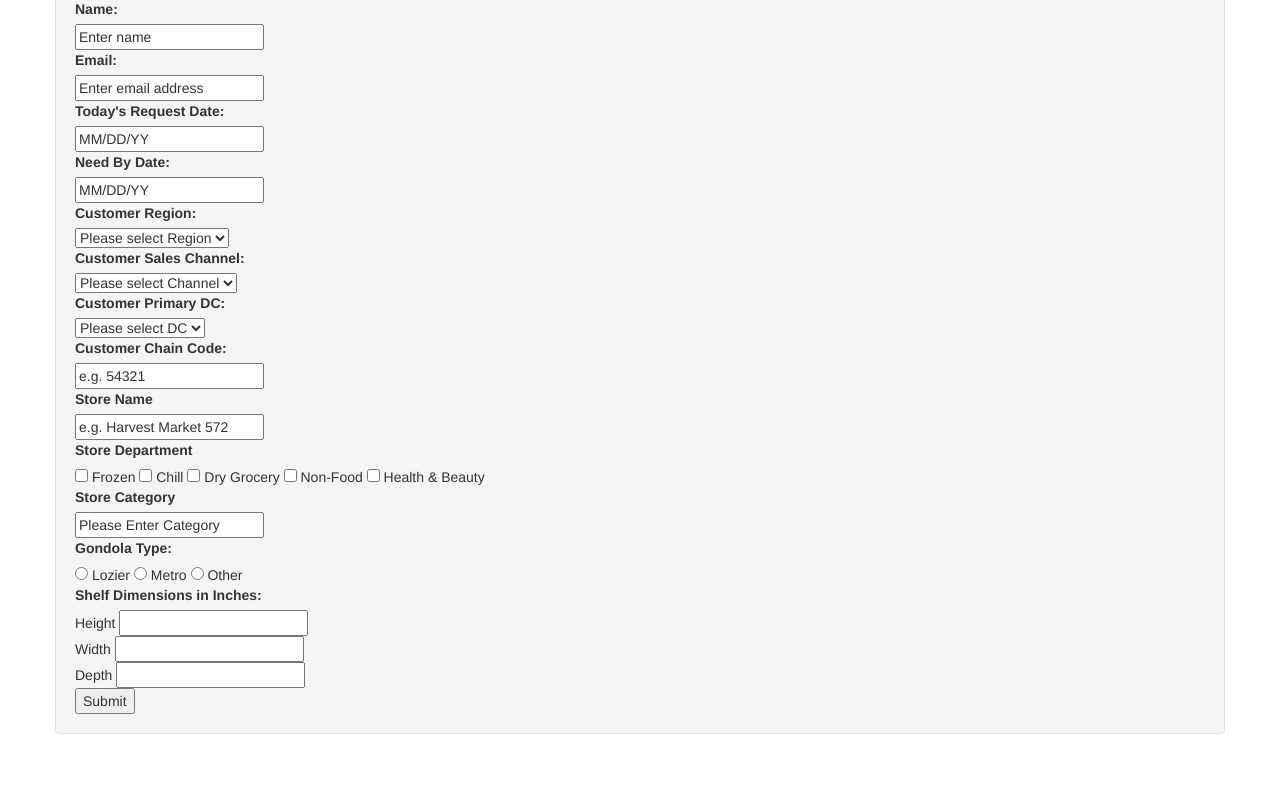
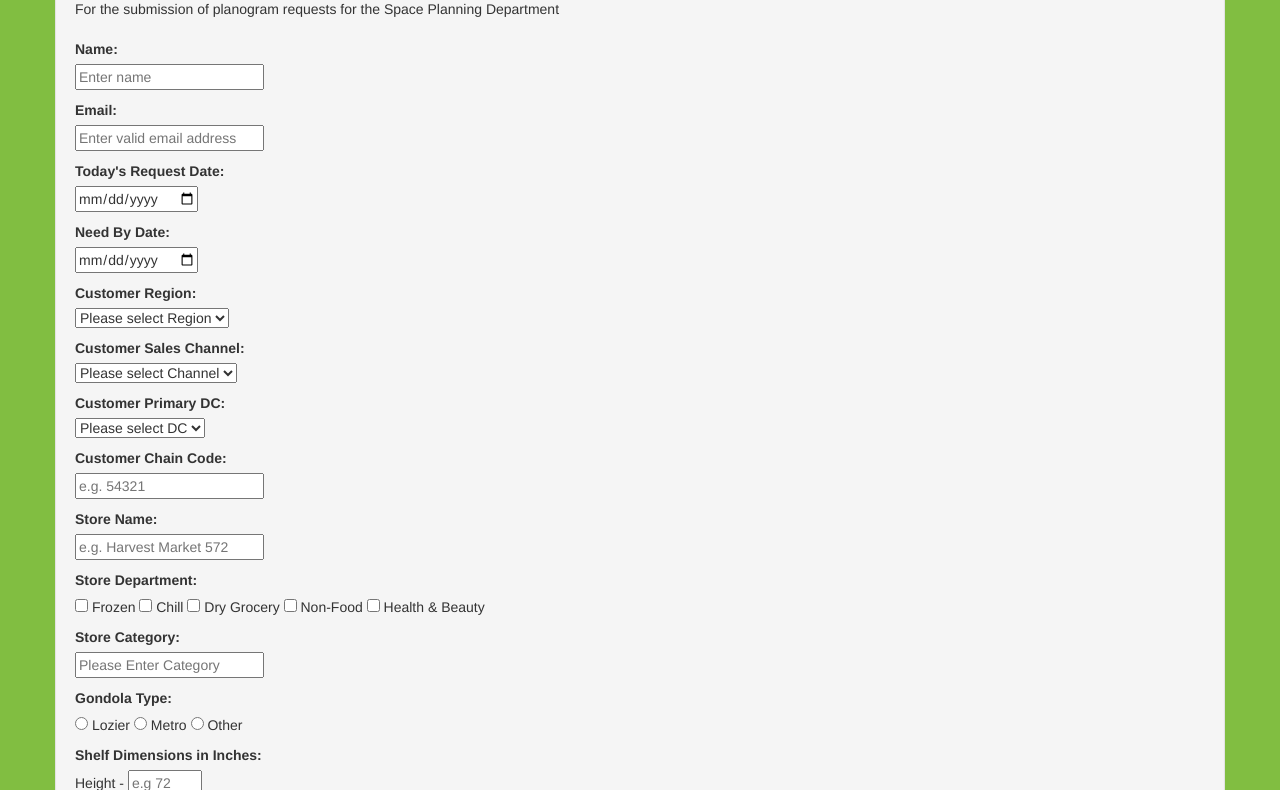
Before and after one commit to MrOolong/betafccsurvey, a plain HTML site: page html/index.html in a window 1280 px wide. Shown: the part 116-906 px from the top of the page. Before the commit the page ends 870 px from the top, so only its background shows below. Drawn offline with Linux system fonts and the light colour scheme.

Commit message:
Updates to index.html and css file. Creation of submission.html

```diff
--- a/html/index.html
+++ b/html/index.html
@@ -11,27 +11,30 @@
 
 <div id="container" class="container well">
 	<div>
-		<form class="form-signin text-left" name="space_planning_request">
-			<div>
-				<label for=""><h1>Space Planning Request</h1></label>
+		<form class="form-signin text-left" name="space_planning_request" action="#" method="post">
+			<div class="">
+				<label for=""><h1>Space Planning Request Form</h1></label>
 			</div>
 			<div>
+				<p>For the submission of planogram requests for the Space Planning Department</p>
+			</div>
+			<div class="formdiv">
 				<label for="req_name">Name:</label><br>
-				<input type="text" name="req_name" value="Enter name" maxlength="100" required/>
+				<input type="text" name="req_name" placeholder="Enter name" maxlength="100" required/>
 			</div>
-			<div>
+			<div class="formdiv">
 				<label for="your_email">Email:</label><br>
-				<input type="text" name="your_email" value="Enter email address" maxlength="100" required/>
+				<input type="email" name="your_email" placeholder="Enter valid email address" maxlength="100" required/>
 			</div>
-			<div>
+			<div class="formdiv">
 				<label for="sub_date">Today's Request Date:</label><br>
-				<input type="text" name="sub_date" value="MM/DD/YY" maxlength="100" required/>
+				<input type="date" name="sub_date" placeholder="MM/DD/YY" maxlength="100" required/>
 			</div>
-			<div>
+			<div class="formdiv">
 				<label for="due_date">Need By Date:</label><br>
-				<input type="text" name="due_date" value="MM/DD/YY" maxlength="100" required/>
+				<input type="date" name="due_date" placeholder="MM/DD/YY" maxlength="100" required/>
 			</div>
-			<div>
+			<div class="formdiv">
 				<label for="region">Customer Region:</label><br>
 				<select name="region" required>
 					<option value="default_region" selected disabled>Please select Region</option>
@@ -41,7 +44,7 @@
     				<option value="midwest">Midwest</option>
     			</select>
 			</div>
-			<div>
+			<div class="formdiv">
 				<label for="sales_channel">Customer Sales Channel:</label><br>
 				<select name="sales_channel" required>
 					<option value="default_channel" selected disabled>Please select Channel</option>
@@ -50,7 +53,7 @@
     				<option value="independent">Independent</option>
     			</select>
 			</div>
-			<div>
+			<div class="formdiv">
 				<label for="DC">Customer Primary DC:</label><br>
 				<select name="DC" required>
     				<option value="default_DC" selected disabled>Please select DC</option>
@@ -64,40 +67,43 @@
     				<option value="york">York</option>
     			</select>
 			</div>
-			<div>
+			<div class="formdiv">
 				<label for="chain_code">Customer Chain Code:</label><br>
-				<input type="text" name="chain_code" value="e.g. 54321" maxlength="100" required/>
+				<input type="text" name="chain_code" placeholder="e.g. 54321" maxlength="100" required/>
 			</div>
-			<div>
-				<label for="store_name">Store Name</label><br>
-				<input type="text" name="store_name" value="e.g. Harvest Market 572" maxlength="100" required/>
+			<div class="formdiv">
+				<label for="store_name">Store Name:</label><br>
+				<input type="text" name="store_name" placeholder="e.g. Harvest Market 572" maxlength="100" required/>
 			</div>
-			<div>
-				<label for="department">Store Department</label><br>
+			<div class="formdiv">
+				<label for="department">Store Department:</label><br>
 				<input type="checkbox" name="department" value="frozen"/> Frozen
 				<input type="checkbox" name="department" value="chill"/> Chill
 				<input type="checkbox" name="department" value="drygrocery"/> Dry Grocery
 				<input type="checkbox" name="department" value="nonfood"/> Non-Food
 				<input type="checkbox" name="department" value="hbc"/> Health & Beauty
 			</div>
-			<div>
-				<label for="store_cat">Store Category</label><br>
-				<input type="text" name="store_cat" value="Please Enter Category" maxlength="100" required/>
+			<div class="formdiv">
+				<label for="store_cat">Store Category:</label><br>
+				<input type="text" name="store_cat" placeholder="Please Enter Category" maxlength="100" required/>
 			</div>
-			<div>
+			<div class="formdiv">
 				<label for="gondola_type">Gondola Type:</label><br>
-				<input type="radio" name="gondola_type" value="Lozier"/> Lozier
-				<input type="radio" name="gondola_type" value="Metro"/> Metro
-				<input type="radio" name="gondola_type" value="Metro"/> Other
+				<input type="radio" name="gondola_type" value="Lozier" required/> Lozier
+				<input type="radio" name="gondola_type" value="Metro" required/> Metro
+				<input type="radio" name="gondola_type" value="Metro" required/> Other
 			</div>
-			<div>
+			<div class="formdiv">
 				<label for="">Shelf Dimensions in Inches:</label><br>
-				Height <input type="number" name="dim" value="Height" maxlength="50" required/><br>
-				Width <input type="number" name="dim" value="Width" maxlength="50" required/><br>
-				Depth <input type="number" name="dim" value="Depth" maxlength="50" required/>
+				Height - <input class="" type="number" name="dim" value="Height" min="1" max="1000" placeholder="e.g 72" required/><br>
+				Width - <input type="number" name="dim" value="Width" min="1" max="1000" placeholder="e.g 48" required/><br>
+				Depth - <input type="number" name="dim" value="Depth" min="1" max="1000" placeholder="e.g 22" required/><br>
 			</div>
-			<div>
-				<input type="submit" name="submit"/>
+			<div class="formdiv">
+				<textarea name="textarea" placeholder="Comments or additional information" rows="5" cols="50"></textarea>
+			</div>
+			<div class="formdiv">
+				<input type="submit" name="submit" class="btn"/>
 			</div>
 		</form>
 	</div>
```
Also changed, not shown: html/submission.html (added, +10 -0 lines), css/bootstrap.css.
